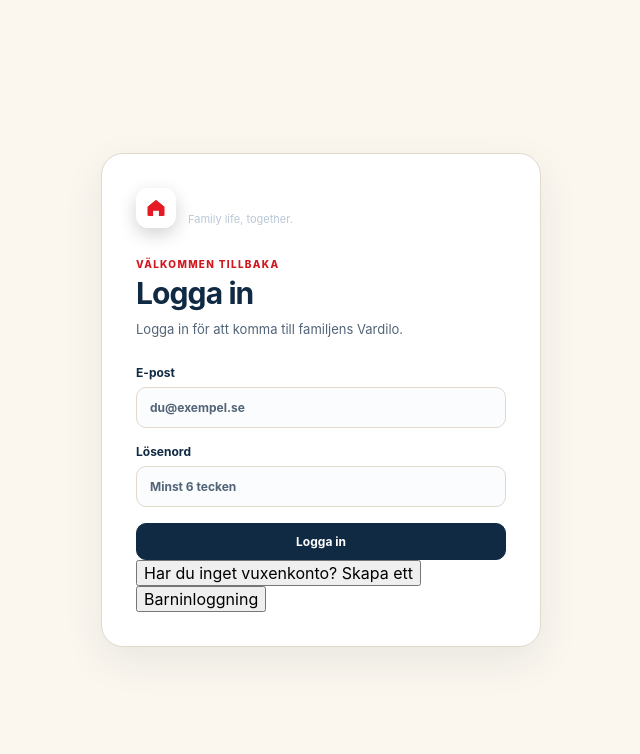
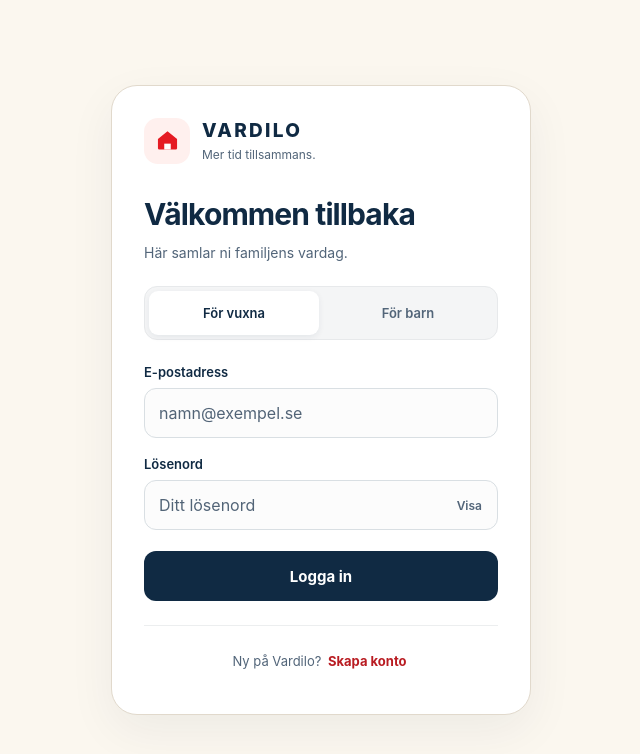
Before and after one commit to AdrianAmbjorn/Vardilo, a Next.js app: page /login in a window 1280 px wide. Shown: the top 754 px of the page, without its empty margins (319-959 px from the left). Built offline with nearby package versions, Linux system fonts and the light colour scheme; no server answers.

Commit message:
Polish login layout, brand contrast and Swedish copy

```diff
--- /dev/null
+++ b/app/login/login.css
@@ -0,0 +1,46 @@
+.login-page {
+  min-height: 100svh;
+  padding: max(24px, env(safe-area-inset-top)) 20px max(24px, env(safe-area-inset-bottom));
+}
+.login-page .login-card {
+  width: min(420px, 100%);
+  padding: 32px;
+  border-radius: 26px;
+  box-shadow: 0 16px 48px rgba(16, 42, 67, .06);
+}
+.login-brand { display: flex; align-items: center; gap: 12px; margin-bottom: 32px; }
+.login-house { display: grid; place-items: center; width: 46px; height: 46px; flex-shrink: 0; border-radius: 14px; background: #fff0ee; color: #e51b23; }
+.login-house svg { width: 27px; height: 27px; }
+.login-brand strong { display: block; color: #102a43; font-size: 19px; font-weight: 800; letter-spacing: .12em; line-height: 1.3; }
+.login-brand span:not(.login-house) { display: block; color: #526579; font-size: 12px; margin-top: 3px; }
+.login-heading { margin-bottom: 22px; }
+.login-page .login-heading h1 { font-size: clamp(25px, 6vw, 30px); line-height: 1.2; letter-spacing: -.03em; margin: 0 0 10px; }
+.login-heading p { color: #526579; font-size: 14px; line-height: 1.6; margin: 0; }
+.login-modes { display: grid; grid-template-columns: 1fr 1fr; gap: 4px; padding: 4px; border: 1px solid #e7e9eb; background: #f4f5f6; border-radius: 13px; margin-bottom: 24px; }
+.login-modes button { appearance: none; border: 0; border-radius: 9px; background: transparent; color: #526579; font: inherit; font-size: 13px; font-weight: 600; padding: 11px 8px; min-height: 44px; cursor: pointer; }
+.login-modes button[aria-pressed="true"] { background: white; color: #102a43; box-shadow: 0 2px 6px rgba(16, 42, 67, .07); }
+.login-page .login-form { gap: 18px; }
+.login-page .login-form label { color: #102a43; font-size: 13px; font-weight: 600; gap: 8px; }
+.login-page .login-form input { min-width: 0; min-height: 50px; padding: 13px 14px; background: #fcfcfc; border: 1px solid #d9dfe3; border-radius: 12px; font: inherit; font-size: 16px; font-weight: 400; color: #102a43; box-sizing: border-box; }
+.login-page .login-form input::placeholder { color: #7c8894; opacity: 1; }
+.login-page .login-form input:focus { border-color: #102a43; box-shadow: 0 0 0 3px rgba(16, 42, 67, .08); }
+.login-password-field { display: grid; gap: 8px; min-width: 0; }
+.login-password-field small { font-size: 12px; color: #526579; font-weight: 400; }
+.login-password-input { position: relative; }
+.login-page .login-password-input input { padding-right: 64px; }
+.login-reveal { appearance: none; position: absolute; right: 4px; top: 3px; bottom: 3px; border: 0; background: transparent; padding: 0 12px; color: #526579; font: inherit; font-size: 12px; font-weight: 600; cursor: pointer; }
+.login-page .login-submit { min-height: 50px; width: 100%; border: 0; border-radius: 12px; background: #102a43; color: white; font: inherit; font-size: 15px; font-weight: 700; margin-top: 3px; cursor: pointer; }
+.login-page button:disabled { opacity: .6; cursor: default; }
+.login-page button:focus-visible { outline: 2px solid #102a43; outline-offset: 3px; }
+.login-message { margin: 0; padding: 12px; border: 1px solid #e4e8eb; border-radius: 10px; color: #102a43; background: #f5f7f8; font-size: 13px; line-height: 1.5; overflow-wrap: anywhere; }
+.login-footer { border-top: 1px solid #eceeef; margin-top: 24px; padding-top: 14px; text-align: center; }
+.login-footer p { color: #526579; font-size: 13px; line-height: 1.7; margin: 0; }
+.login-footer button { appearance: none; display: inline; border: 0; border-radius: 0; background: transparent; color: #b91c22; font: inherit; font-weight: 700; padding: 10px 3px; cursor: pointer; }
+@media (max-width: 480px) {
+  .login-page { padding-inline: 16px; align-items: start; padding-top: max(28px, env(safe-area-inset-top)); }
+  .login-page .login-card { padding: 26px 22px; border-radius: 22px; }
+  .login-brand { margin-bottom: 28px; }
+}
+@media (max-height: 700px) {
+  .login-page { align-items: start; }
+}
--- a/app/login/page.tsx
+++ b/app/login/page.tsx
@@ -4,6 +4,7 @@ import { FormEvent, useRef, useState } from "react";
 import { useRouter } from "next/navigation";
 import { loginDestination } from "@/lib/login-destination";
 import { childLoginEmail, validChildUsername } from "@/lib/child-login";
+import "./login.css";
 import { createClient } from "@/lib/supabase/client";
 
 function HouseIcon() {
@@ -26,6 +27,12 @@ export default function LoginPage() {
   const [name, setName] = useState("");
   const [message, setMessage] = useState("");
   const [loading, setLoading] = useState(false);
+  const [showPassword, setShowPassword] = useState(false);
+
+  function changeMode(next: "login" | "signup" | "child") {
+    setMode(next); setPassword(""); setShowPassword(false); setMessage("");
+  }
+
 
   async function handleSubmit(event: FormEvent<HTMLFormElement>) {
     event.preventDefault();
@@ -48,7 +55,7 @@ export default function LoginPage() {
       });
 
       if (error) {
-        setMessage(error.message);
+        setMessage(error.code === "user_already_exists" ? "E-postadressen har redan ett konto. Välj Logga in istället." : error.code === "weak_password" ? "Välj ett starkare lösenord med minst 6 tecken." : "Det gick inte att skapa kontot. Kontrollera uppgifterna och försök igen.");
       } else if (!data.session) {
         setMessage("Kontot är skapat. Kontrollera din e-post för att bekräfta kontot.");
       } else {
@@ -63,7 +70,7 @@ export default function LoginPage() {
       });
 
       if (error) {
-        setMessage(mode === "child" ? "Kunde inte logga in. Kontrollera förälderns e-post, barnets användarnamn och lösenord." : error.message);
+        setMessage(error.code === "email_not_confirmed" ? "Bekräfta din e-postadress via länken i mejlet innan du loggar in." : mode === "child" ? "Uppgifterna stämmer inte. Kontrollera din förälders e-post, ditt användarnamn och ditt lösenord." : error.code === "invalid_credentials" ? "E-postadressen eller lösenordet stämmer inte. Försök igen." : "Det gick inte att logga in just nu. Försök igen om en stund.");
       } else {
         router.push(destination);
         router.refresh();
@@ -79,86 +86,44 @@ export default function LoginPage() {
   }
 
   return (
-    <main className="auth-shell">
-      <section className="auth-card">
-        <div className="brand auth-brand">
-          <div className="brand-mark house-brand-mark" aria-label="Vardilo"><HouseIcon /></div>
-          <div>
-            <strong>VARDILO</strong>
-            <span>Family life, together.</span>
-          </div>
+    <main className="auth-shell login-page">
+      <section className="auth-card login-card">
+        <div className="login-brand" aria-label="Vardilo">
+          <span className="login-house"><HouseIcon /></span>
+          <div><strong>VARDILO</strong><span>Mer tid tillsammans.</span></div>
         </div>
 
-        <div className="auth-heading">
-          <p className="eyebrow">{mode === "child" ? "BARNENS VARDILO" : mode === "login" ? "VÄLKOMMEN TILLBAKA" : "NYTT KONTO"}</p>
-          <h1>{mode === "child" ? "Barninloggning" : mode === "login" ? "Logga in" : "Skapa ditt Vardilo-konto"}</h1>
-          <p className="muted">
-            {mode === "child" ? "Använd förälderns e-post och din egen inloggning. Be din förälder om hjälp om du glömt lösenordet." : mode === "login"
-              ? "Logga in för att komma till familjens Vardilo."
-              : "Börja med ditt eget konto. Sedan skapar du familjen."}
-          </p>
+        <div className="login-heading">
+          <h1>{mode === "signup" ? "Skapa ditt konto" : mode === "child" ? "Hej där!" : "Välkommen tillbaka"}</h1>
+          <p>{mode === "signup" ? "Skapa en familj eller gå med via en inbjudan." : mode === "child" ? "Använd din förälders e-post och dina egna inloggningsuppgifter." : "Här samlar ni familjens vardag."}</p>
         </div>
 
-        <form onSubmit={handleSubmit} className="auth-form">
-          {mode === "signup" && (
-            <label>
-              Namn
-              <input
-                value={name}
-                onChange={(event) => setName(event.target.value)}
-                placeholder="Ditt namn"
-                required
-              />
-            </label>
-          )}
+        {mode !== "signup" && <div className="login-modes" role="group" aria-label="Välj inloggning">
+          <button type="button" aria-pressed={mode === "login"} disabled={loading} onClick={() => changeMode("login")}>För vuxna</button>
+          <button type="button" aria-pressed={mode === "child"} disabled={loading} onClick={() => changeMode("child")}>För barn</button>
+        </div>}
 
-          <label>
-            {mode === "child" ? "Förälderns e-post" : "E-post"}
-            <input
-              type="email"
-              value={email}
-              onChange={(event) => setEmail(event.target.value)}
-              placeholder="du@exempel.se"
-              autoComplete="email"
-              required
-            />
+        <form onSubmit={handleSubmit} className="auth-form login-form">
+          {mode === "signup" && <label htmlFor="login-name">Ditt namn<input id="login-name" value={name} disabled={loading} onChange={event => setName(event.target.value)} placeholder="Förnamn" autoComplete="name" required /></label>}
+          <label htmlFor="login-email">{mode === "child" ? "Din förälders e-post" : "E-postadress"}
+            <input id="login-email" type="email" value={email} disabled={loading} onChange={event => setEmail(event.target.value)} placeholder="namn@exempel.se" autoComplete="email" autoCapitalize="none" spellCheck={false} required />
           </label>
-
-          {mode === "child" && <label>Ditt användarnamn<input value={childUsername} onChange={event => setChildUsername(event.target.value)} autoCapitalize="none" autoCorrect="off" autoComplete="username" maxLength={30} required /></label>}
-
-          <label>
-            Lösenord
-            <input
-              type="password"
-              value={password}
-              onChange={(event) => setPassword(event.target.value)}
-              placeholder="Minst 6 tecken"
-              autoComplete={mode === "signup" ? "new-password" : "current-password"}
-              minLength={6}
-              required
-            />
-          </label>
-
-          {message && <p className="auth-message" role="status">{message}</p>}
-
-          <button className="primary auth-submit" type="submit" disabled={loading}>
-            {loading ? "Arbetar..." : mode !== "signup" ? "Logga in" : "Skapa konto"}
-          </button>
+          {mode === "child" && <label htmlFor="login-username">Ditt användarnamn<input id="login-username" value={childUsername} disabled={loading} onChange={event => setChildUsername(event.target.value)} placeholder="Användarnamn" autoCapitalize="none" autoCorrect="off" autoComplete="username" maxLength={30} required /></label>}
+          <div className="login-password-field">
+            <label htmlFor="login-password">Lösenord</label>
+            <div className="login-password-input">
+              <input id="login-password" type={showPassword ? "text" : "password"} value={password} disabled={loading} onChange={event => setPassword(event.target.value)} placeholder={mode === "signup" ? "Välj ett lösenord" : "Ditt lösenord"} autoComplete={mode === "signup" ? "new-password" : "current-password"} minLength={mode === "signup" ? 6 : undefined} required />
+              <button type="button" className="login-reveal" aria-label={showPassword ? "Dölj lösenord" : "Visa lösenord"} aria-pressed={showPassword} onClick={() => setShowPassword(value => !value)}>{showPassword ? "Dölj" : "Visa"}</button>
+            </div>
+            {mode === "signup" && <small>Välj minst 6 tecken.</small>}
+          </div>
+          {message && <p className="login-message" role="status">{message}</p>}
+          <button className="primary auth-submit login-submit" type="submit" disabled={loading}>{loading ? mode === "signup" ? "Skapar konto…" : "Loggar in…" : mode === "signup" ? "Skapa konto" : "Logga in"}</button>
         </form>
 
-        <button
-          className="auth-switch"
-          disabled={loading}
-          type="button"
-          onClick={() => {
-            setMode(mode === "signup" ? "login" : "signup");
-            setPassword("");
-            setMessage("");
-          }}
-        >
-          {mode === "signup" ? "Har du redan ett konto? Logga in" : "Har du inget vuxenkonto? Skapa ett"}
-        </button>
-        <button className="auth-switch" type="button" disabled={loading} onClick={() => { setMode(mode === "child" ? "login" : "child"); setPassword(""); setMessage(""); }}>{mode === "child" ? "Till vuxeninloggning" : "Barninloggning"}</button>
+        <footer className="login-footer">
+          {mode === "child" ? <p>Glömt dina uppgifter? Be din förälder om hjälp.</p> : mode === "signup" ? <p>Har du redan ett konto? <button type="button" disabled={loading} onClick={() => changeMode("login")}>Logga in</button></p> : <p>Ny på Vardilo? <button type="button" disabled={loading} onClick={() => changeMode("signup")}>Skapa konto</button></p>}
+        </footer>
       </section>
     </main>
   );
--- a/app/vardilo-theme.css
+++ b/app/vardilo-theme.css
@@ -56,8 +56,8 @@ body { background: var(--bg); }
 .section-header h1, .section-header h2 { color: var(--text); }
 .back-link { color: var(--accent); }
 .auth-shell { background: var(--bg); }
-.auth-brand .brand, .auth-brand .brand strong { color: var(--text); }
-.auth-brand .brand span { color: var(--muted); }
+.auth-brand, .auth-brand strong { color: var(--text); }
+.auth-brand span { color: var(--muted); }
 .auth-card h1, .auth-card h2 { color: var(--text); }
 
 /* All text entered by the user uses Vardilo's blue text. */
```
